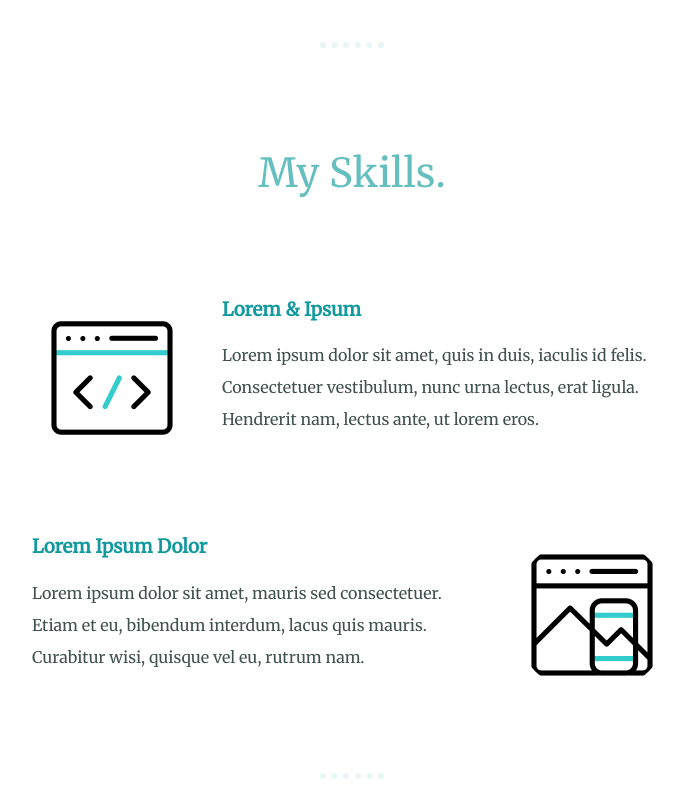
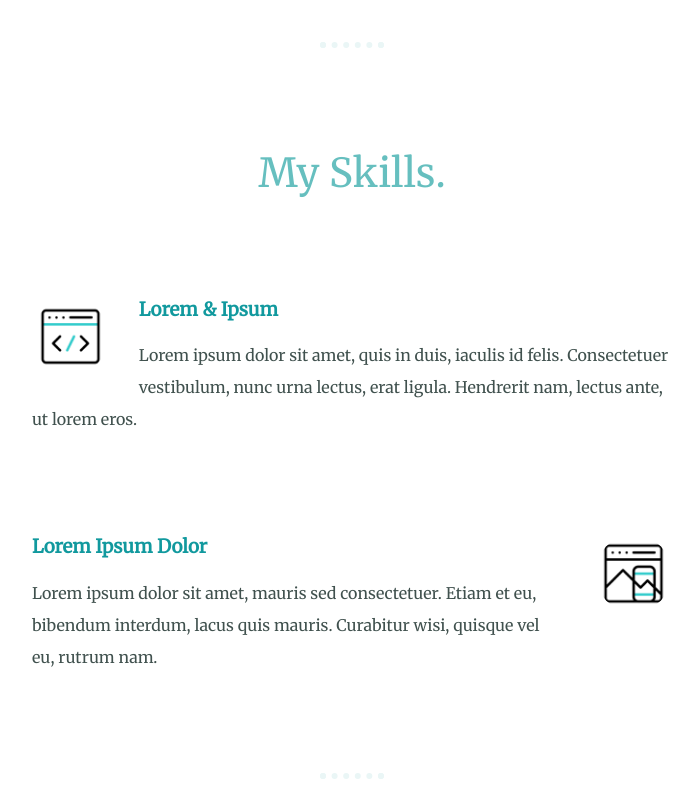
Before and after one commit to im-usb/styled-personal-site, a plain HTML site: page index.html in a window 1280 px wide. Shown: the part 1602-2400 px from the top of the page, without its empty margins (288-986 px from the left). Drawn offline with Linux system fonts and the light colour scheme.

Commit message:
Update style.css

```diff
--- a/css/style.css
+++ b/css/style.css
@@ -101,7 +101,7 @@ p {
 }
 
 .skills .skill-row .img-1 {
-    width: 25%;
+    width: 12%;
     float: left;
     margin: 0 30px 0 0;
     border-radius: 50%;
@@ -109,7 +109,7 @@ p {
 }
 
 .skills .skill-row .img-2 {
-    width: 25%;
+    width: 12%;
     float: right;
     margin: 0 0 0 30px;
     border-radius: 50%;
```
